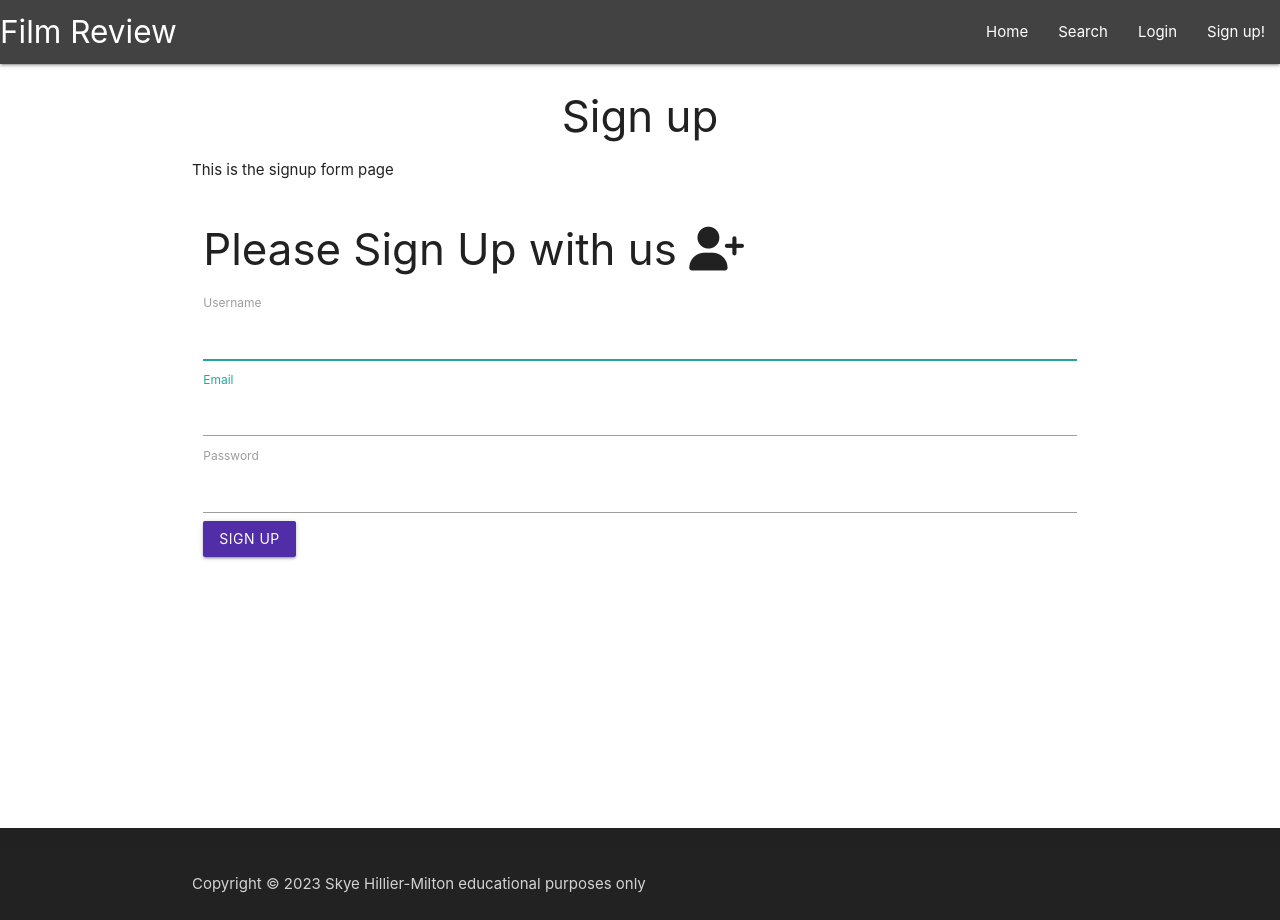
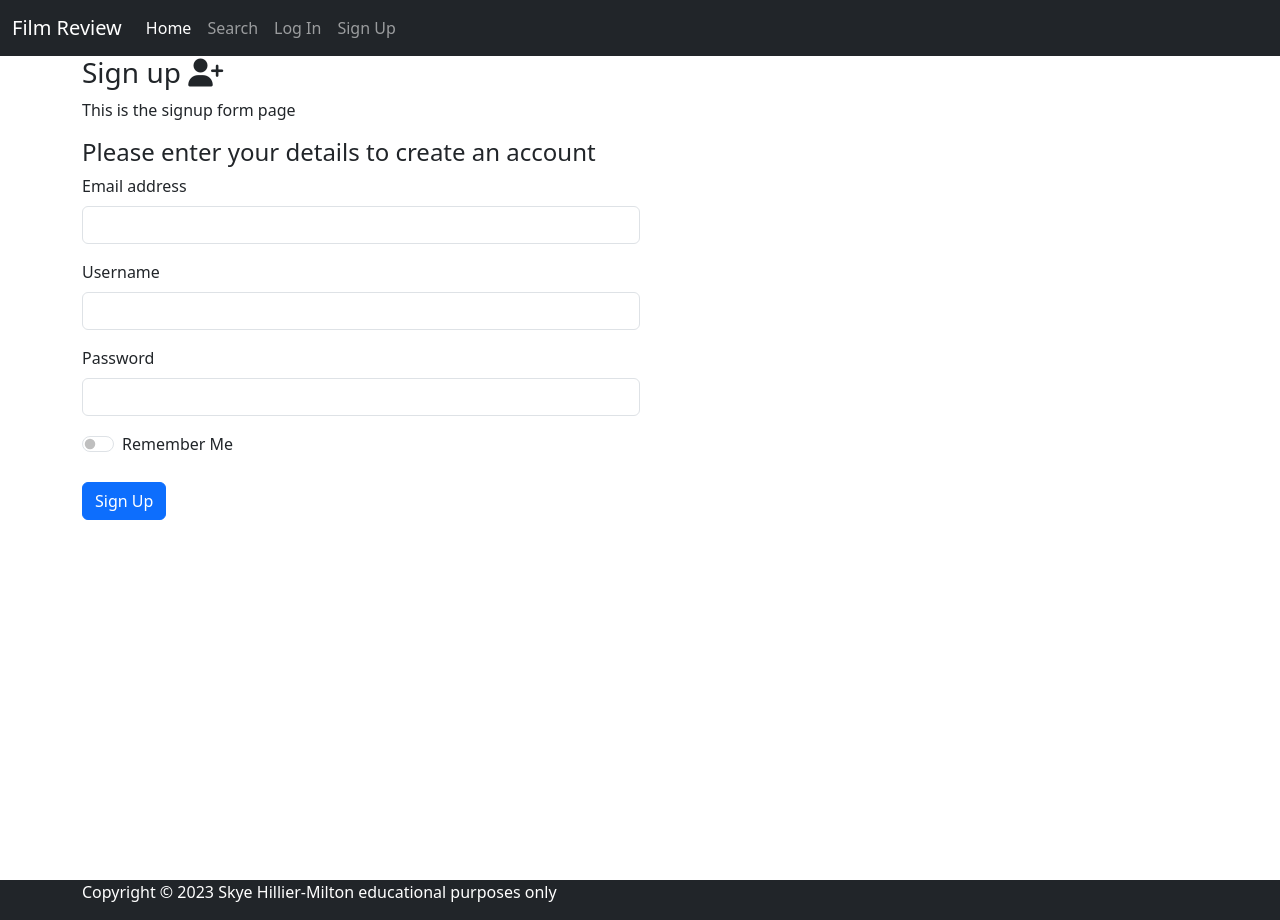
Before and after one commit to SkyeH-M/Film-review-site, a Flask app: page /signup in a window 1280 px wide. Run offline with Flask 3, Linux system fonts and the light colour scheme; some libraries are stand-ins or nearby versions.

Commit message:
Installed Bootstrap and bootstrap-flask for use with signup/login

```diff
--- a/filmreview/routes.py
+++ b/filmreview/routes.py
@@ -1,4 +1,5 @@
 from flask import render_template
+from flask_bootstrap import Bootstrap
 from filmreview import app, db
 from filmreview.models import Watch_list, Users
 
--- a/filmreview/static/css/style.css
+++ b/filmreview/static/css/style.css
@@ -1,4 +1,3 @@
-
 body {
   display: flex;
   min-height: 100vh;
@@ -8,3 +7,7 @@ body {
 main {
   flex: 1 0 auto;
 }
+
+.page-footer {
+  color: white;
+}
--- a/filmreview/static/js/script.js
+++ /dev/null
@@ -1,5 +0,0 @@
-document.addEventListener('DOMContentLoaded', function() {
-    // sidenav initialisation
-    let sidenav = document.querySelectorAll('.sidenav');
-    M.Sidenav.init(sidenav);
-  });
--- a/filmreview/templates/base.html
+++ b/filmreview/templates/base.html
@@ -6,34 +6,40 @@
     <meta name="viewport" content="width=device-width, initial-scale=1.0">
     <!-- FontAwesome CDN link -->
     <link rel="stylesheet" href="https://cdnjs.cloudflare.com/ajax/libs/font-awesome/6.4.0/css/all.min.css" integrity="sha512-iecdLmaskl7CVkqkXNQ/ZH/XLlvWZOJyj7Yy7tcenmpD1ypASozpmT/E0iPtmFIB46ZmdtAc9eNBvH0H/ZpiBw==" crossorigin="anonymous" referrerpolicy="no-referrer" />
-    <!-- Compiled and minified CSS -->
-    <link rel="stylesheet" href="https://cdnjs.cloudflare.com/ajax/libs/materialize/1.0.0/css/materialize.min.css" type="text/css">
+    <!-- Bootstrap CSS CDN link -->
+    <link href="https://cdn.jsdelivr.net/npm/bootstrap@5.3.0-alpha2/dist/css/bootstrap.min.css" rel="stylesheet" integrity="sha384-aFq/bzH65dt+w6FI2ooMVUpc+21e0SRygnTpmBvdBgSdnuTN7QbdgL+OapgHtvPp" crossorigin="anonymous">
+    <!-- My style.css link -->
     <link rel="stylesheet" href="{{ url_for('static', filename='css/style.css')}}">
     <title>Film Review</title>
 </head>
 <body>
     <header>
-        <!-- top navbar -->
-        <nav class="grey darken-3">
-            <div class="nav-wrapper">
-                <a href="{{ url_for('home') }}" class="brand-logo">Film Review</a>
-                <a href="#" data-target="mobile-demo" class="sidenav-trigger"><i class="fa-solid fa-bars"></i></a>
-                <ul class="right hide-on-med-and-down">
-                    <li><a href="{{ url_for('home') }}">Home</a></li>
-                    <li><a href="{{ url_for('search') }}">Search</a></li>
-                    <li><a href="{{ url_for('login') }}">Login</a></li>
-                    <li><a href="{{ url_for('signup') }}">Sign up!</a></li>
+        <!-- Bootstrap Toggler Navbar -->
+        <nav class="navbar navbar-expand-lg navbar-dark bg-dark">
+            <div class="container-fluid">
+              <a class="navbar-brand" href="{{ url_for('home') }}">Film Review</a>
+              <button class="navbar-toggler" type="button" data-bs-toggle="collapse" data-bs-target="#navbarTogglerDemo02" aria-controls="navbarTogglerDemo02" aria-expanded="false" aria-label="Toggle navigation">
+                <span class="navbar-toggler-icon"></span>
+              </button>
+              <div class="collapse navbar-collapse" id="navbarTogglerDemo02">
+                <ul class="navbar-nav me-auto mb-2 mb-lg-0">
+                  <li class="nav-item">
+                    <a class="nav-link active" aria-current="page" href="{{ url_for('home') }}">Home</a>
+                  </li>
+                  <li class="nav-item">
+                    <a class="nav-link" href="{{ url_for('search') }}">Search</a>
+                  </li>
+                  <li class="nav-item">
+                    <a class="nav-link" href="{{ url_for('login') }}">Log In</a>
+                  </li>
+                  <li class="nav-item">
+                    <a class="nav-link" href="{{ url_for('signup') }}">Sign Up</a>
+                  </li>
                 </ul>
+              </div>
             </div>
-        </nav>
-<!-- mobile display -->
-        <ul class="sidenav" id="mobile-demo">
-            <li><a href="{{ url_for('home') }}">Home</a></li>
-            <li><a href="{{ url_for('search') }}">Search</a></li>
-            <li><a href="{{ url_for('login') }}">Login</a></li>
-            <li><a href="{{ url_for('signup') }}">Sign up!</a></li>
+          </nav>
 
-        </ul>
 
     </header>
 
@@ -44,7 +50,7 @@
     </main>
 
     <!-- Footer -->
-    <footer class="page-footer grey darken-4">
+    <footer class="page-footer bg-dark">
         <div class="footer-copyright">
           <div class="container">
             <!-- Kerstin Martin, automatically update copyright year -->
@@ -52,10 +58,9 @@
           </div>
         </div>
 
-      </footer>
-
-    <!-- Compiled and minified JavaScript -->
-    <script src="https://cdnjs.cloudflare.com/ajax/libs/materialize/1.0.0/js/materialize.min.js"></script>
+    </footer>
+    <!-- Bootstrap JS CDN link -->
+    <script src="https://cdn.jsdelivr.net/npm/bootstrap@5.3.0-alpha2/dist/js/bootstrap.bundle.min.js" integrity="sha384-qKXV1j0HvMUeCBQ+QVp7JcfGl760yU08IQ+GpUo5hlbpg51QRiuqHAJz8+BrxE/N" crossorigin="anonymous"></script>
     <!-- url_for used for files we own/are in our workspace -->
     <script src="{{ url_for('static', filename='js/script.js') }}"></script>
 </body>
--- a/filmreview/templates/signup.html
+++ b/filmreview/templates/signup.html
@@ -1,11 +1,35 @@
 {% extends "base.html" %}
 {% block content %}
 
-<h3 class="text-darken-4 center-align">Sign up</h3>
+<h3 class="center-align">Sign up <i class="fa-solid fa-user-plus"></i></h3>
 <p>This is the signup form page
 </p>
 
-<div class="row">
+<!-- Bootstrap Form -->
+<form class="login" method="POST" action="/signup">
+    <h4>Please enter your details to create an account</h4>
+    <div class="mb-3 col-sm-6">
+      <label for="email" class="form-label">Email address</label>
+      <input type="email" class="form-control" id="email" aria-describedby="email" required>
+    </div>
+    <div class="mb-3 col-sm-6">
+        <label for="username" class="form-label">Username</label>
+        <input type="text" class="form-control" id="username" aria-describedby="username" required>
+      </div>
+    <div class="mb-3 col-sm-6">
+      <label for="password" class="form-label">Password</label>
+      <input type="password" class="form-control" id="password">
+    </div>
+    <div class="form-check form-switch">
+        <input class="form-check-input" type="checkbox" role="switch" id="flexSwitchCheckDefault">
+        <label class="form-check-label" for="flexSwitchCheckDefault">Remember Me</label>
+      </div>
+      <br>
+    <button type="submit" class="btn btn-primary">Sign Up</button>
+  </form>
+
+
+<!-- <div class="row">
     <div class="col s12">
         <form class="login" method="POST" action="/signup">
             <h3>Please Sign Up with us <i class="fa-solid fa-user-plus"></i></h3>
@@ -19,6 +43,6 @@
             <button class="btn deep-purple darken-2">Sign Up</button>
         </form>
     </div>
-</div>
+</div> -->
 
 {% endblock %}
--- a/loginorsignup.py
+++ b/loginorsignup.py
@@ -0,0 +1,3 @@
+from flask import Flask
+
+app = Flask(__name__)
--- a/run.py
+++ b/run.py
@@ -1,8 +1,4 @@
 import os
-# keep this?
-from flask import Flask
-from flask_sqlalchemy import SQLAlchemy
-# up to here
 from filmreview import app
 
 
```
Also changed, not shown: filmreview/templates/login.html (+19 -8 lines). Lines whose indentation alone changed are shown as unchanged.
